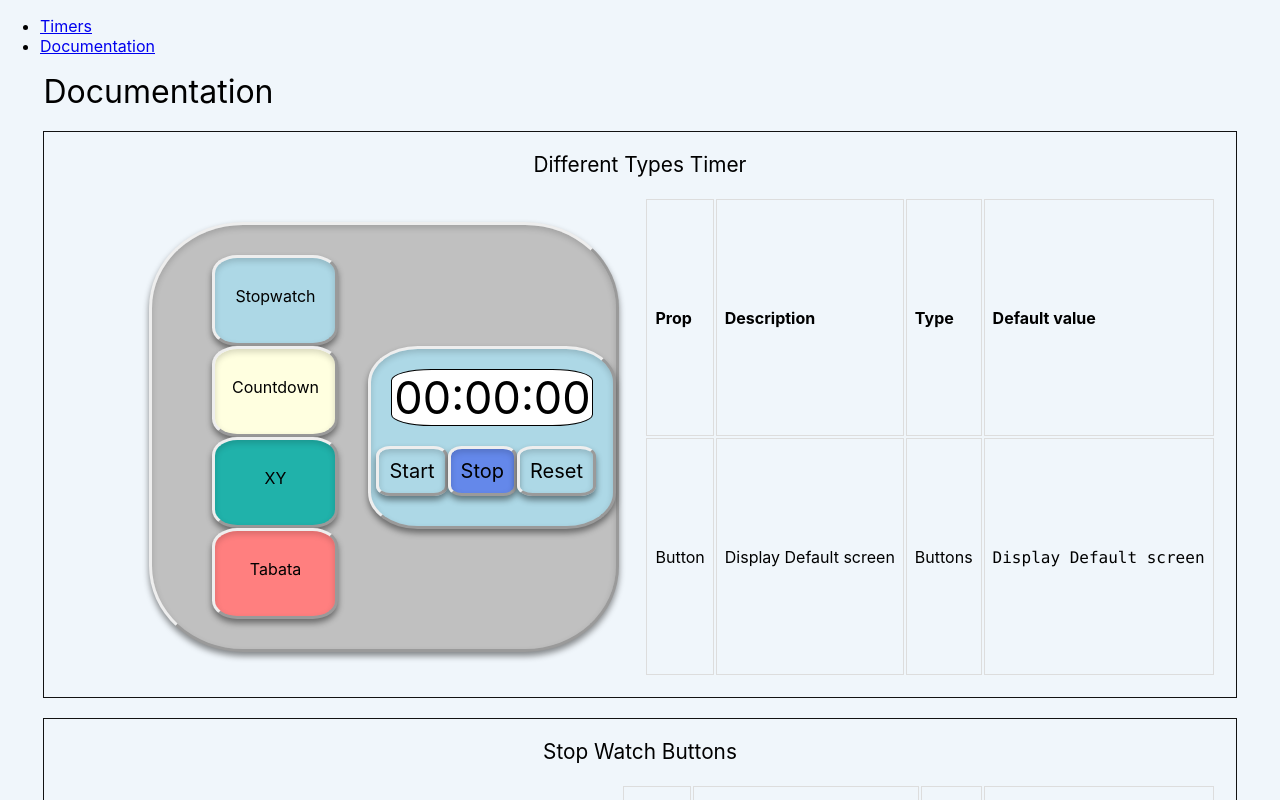
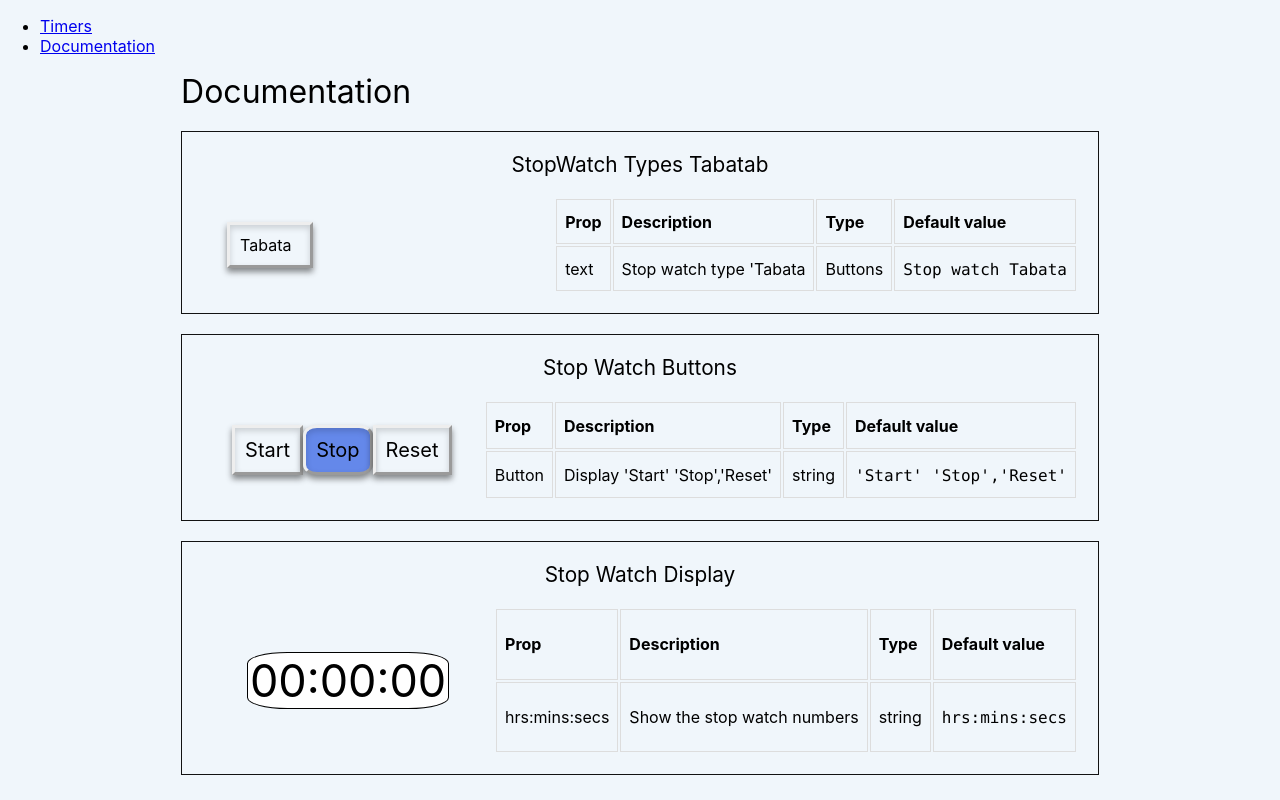
Before and after one commit to prof-tejera/assignment-1-scarvelh, a React (Create React App) app: page /docs in a window 1280 px wide. Built offline with nearby package versions, Linux system fonts and the light colour scheme.

Commit message:
Update DocumentationView.js components.

```diff
--- a/src/views/DocumentationView.js
+++ b/src/views/DocumentationView.js
@@ -4,12 +4,15 @@ import DocumentComponent from "../components/documentation/DocumentComponent";
 import StopWatchButtons from "../components/generic/StopWatchButtons";
 import { StopWatchTimerDisplay } from "../components/generic/TimerDisplay";
 //import Button from "../components/generic/Button";
-import TimersView from "./TimersView";
+//import TimersView from "./TimersView";
+import Button from "../components/generic/Button";
 
 const Container = styled.div`
   display: flex;
   justify-content: center;
   width: 100%;
+  //------------------------------
+
 `;
 
 const Title = styled.div`
@@ -18,7 +21,10 @@ const Title = styled.div`
 const smallComponent = styled.div`
   //font-size: 2rem;
   width: 20px;
-  border: 5px solid blue;
+  borderRadius: "20%";
+  border-style: outset;
+  box-shadow: inset 0 3px 6px rgba(0, 0, 0, 0.16), 0 4px 6px rgba(0, 0, 0, 0.45);
+  //border: 5px solid blue;
 `;
 
 class Documentation extends React.Component {
@@ -28,14 +34,14 @@ class Documentation extends React.Component {
         <div>
           <Title>Documentation</Title>
           <DocumentComponent
-            title="Different Types Timer"
-            component={<div style={this.smallComponent}><TimersView /></div>}
+            title="StopWatch Types Tabatab"
+            component={<div style={this.smallComponent}>{<Button text={"Tabata"} />}</div>}
             propDocs={[
               {
-                prop: "Button",
-                description: "Display Default screen",
+                prop: "text",
+                description: "Stop watch type 'Tabata",
                 type: "Buttons",
-                defaultValue: "Display Default screen"
+                defaultValue: "Stop watch Tabata"
               }
             ]}
           />
@@ -63,8 +69,6 @@ class Documentation extends React.Component {
               }
             ]}
           />
-
-
         </div>
       </Container>
     );
```
